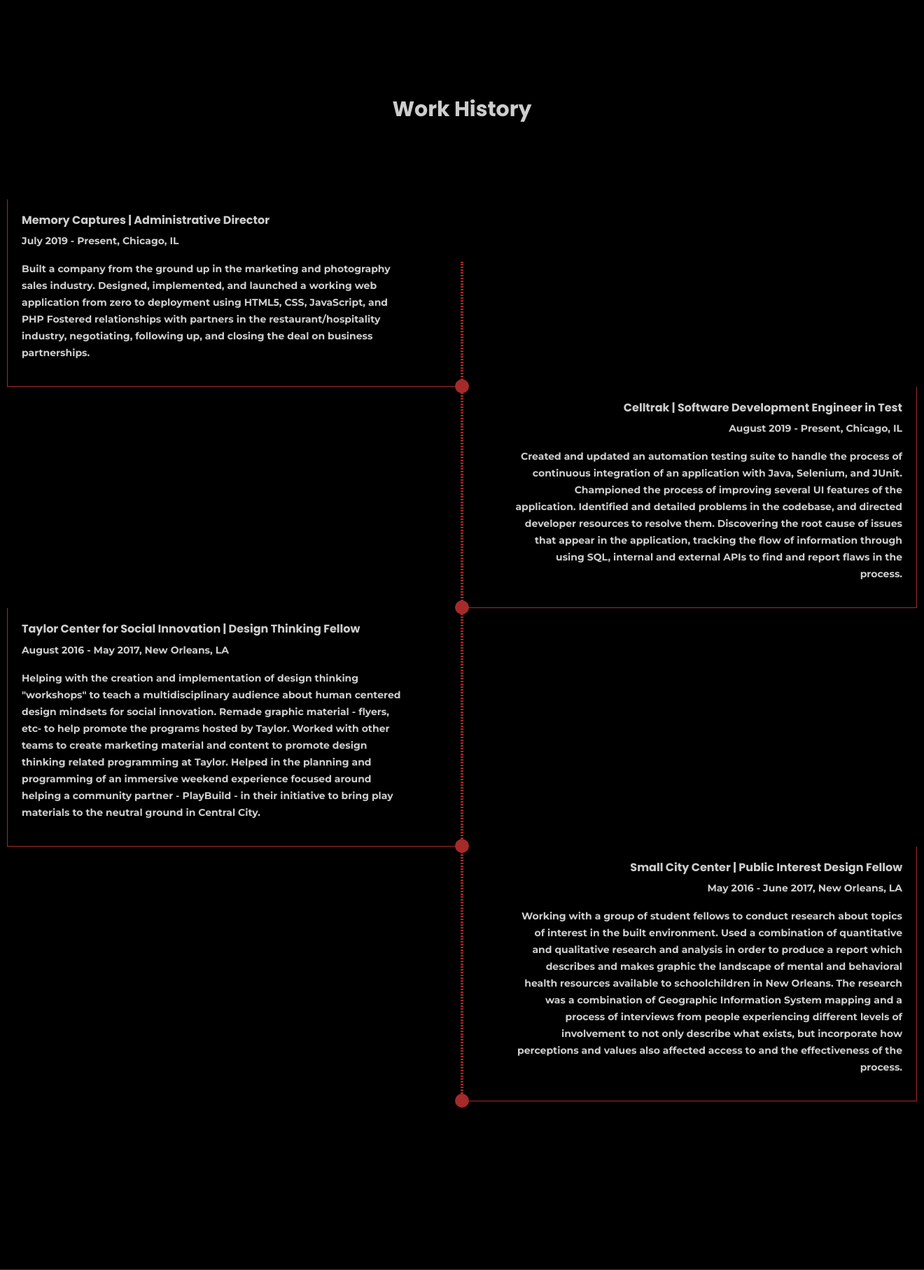
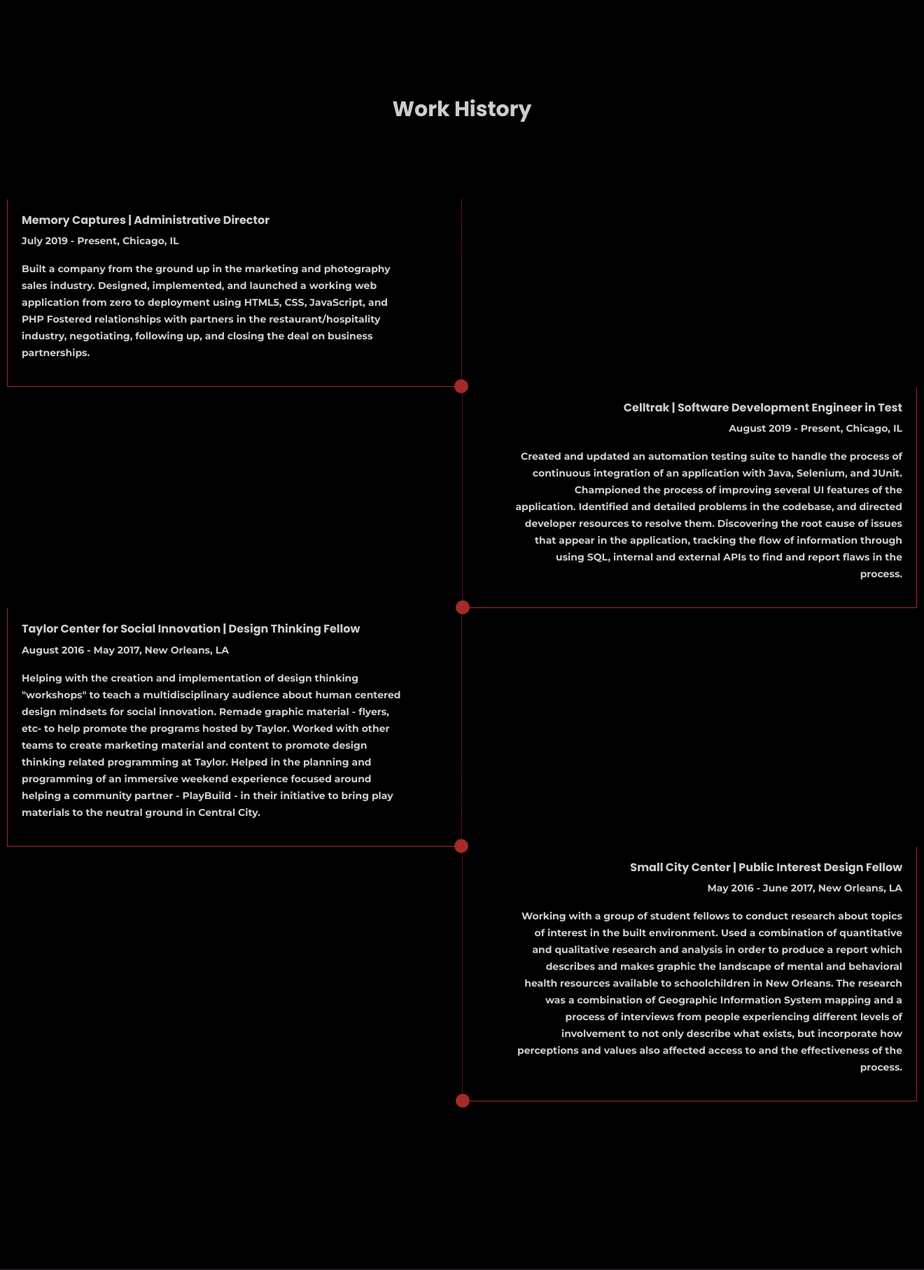
Before and after one commit to javier123454321/Portfolio, a PHP site: page / in a window 1320 px wide. Shown: the part 3097-4912 px from the top of the page at 70% size. Run offline with PHP 8.4, Linux system fonts and the light colour scheme.

Commit message:
fix styling on resume

```diff
--- a/css/style.css
+++ b/css/style.css
@@ -2436,21 +2436,6 @@ h6 {
 /*font Variables*/
 .resume {
   text-align: center; }
-  .resume::after {
-    content: " ";
-    position: absolute;
-    width: 4px;
-    height: 150%;
-    left: 50%;
-    border: dotted brown 2px;
-    margin-left: -2px;
-    transform: translateY(-100%); }
-    @media (max-width: 1200px) {
-      .resume::after {
-        height: 250%; } }
-    @media (max-width: 830px) {
-      .resume::after {
-        display: none; } }
   .resume .section_title {
     margin-bottom: 10%; }
   .resume .resume-item {
@@ -2469,7 +2454,9 @@ h6 {
         margin-top: 40px; } }
     .resume .resume-item:nth-child(even) {
       text-align: left;
-      border-left: brown 1px solid;
+      border: brown 1px solid;
+      border-right: dotted brown 1px;
+      border-top: none;
       transform: translateX(-50%);
       padding-right: 75px; }
       @media (max-width: 830px) {
@@ -2492,7 +2479,9 @@ h6 {
             display: none; } }
     .resume .resume-item:nth-child(odd) {
       text-align: right;
-      border-right: brown 1px solid;
+      border: brown 1px solid;
+      border-left: dotted brown 1px;
+      border-top: none;
       transform: translateX(50%);
       padding-left: 75px; }
       @media (max-width: 830px) {
--- a/scss/_resume.scss
+++ b/scss/_resume.scss
@@ -1,24 +1,24 @@
 /*font Variables*/
 
 .resume{
+
     text-align: center;
-    &::after{
-        content: " ";
-        position: absolute;
-        width: 4px;
-        height: 150%;
-        left: 50%;
-        border: dotted brown 2px;
-        margin-left: -2px;
-        transform: translateY(-100%);
+    // &::after{
+    //     content: " ";
+    //     position: absolute;
+    //     width: 4px;
+    //     height: 150%;
+    //     left: 50%;
+    //     border: dotted brown 2px;
+    //     margin-left: -2px;
+    //     transform: translateY(-100%);
 
-        @media(max-width: 1200px){
-            height: 250%;
-         }
-        @media(max-width: 830px){
-            display: none;
-         }
-        }
+    //     @media(max-width: 1200px){
+    //         height: 250%;
+    //      }
+    //     @media(max-width: 830px){
+    //         display: none;
+    //      }
     .section_title{
         margin-bottom: 10%;
     }
@@ -38,7 +38,9 @@
          }
         &:nth-child(even){
             text-align: left;
-            border-left: brown 1px solid;
+            border: brown 1px solid;
+            border-right: dotted brown 1px;
+            border-top: none;
             transform: translateX(-50%);
             padding-right: 75px;
             @media(max-width: 830px){
@@ -63,7 +65,9 @@
         }
         &:nth-child(odd){
             text-align: right;
-            border-right: brown 1px solid;
+            border: brown 1px solid;
+            border-left: dotted brown 1px;
+            border-top: none;
             transform: translateX(50%);
             padding-left: 75px;
 
```
